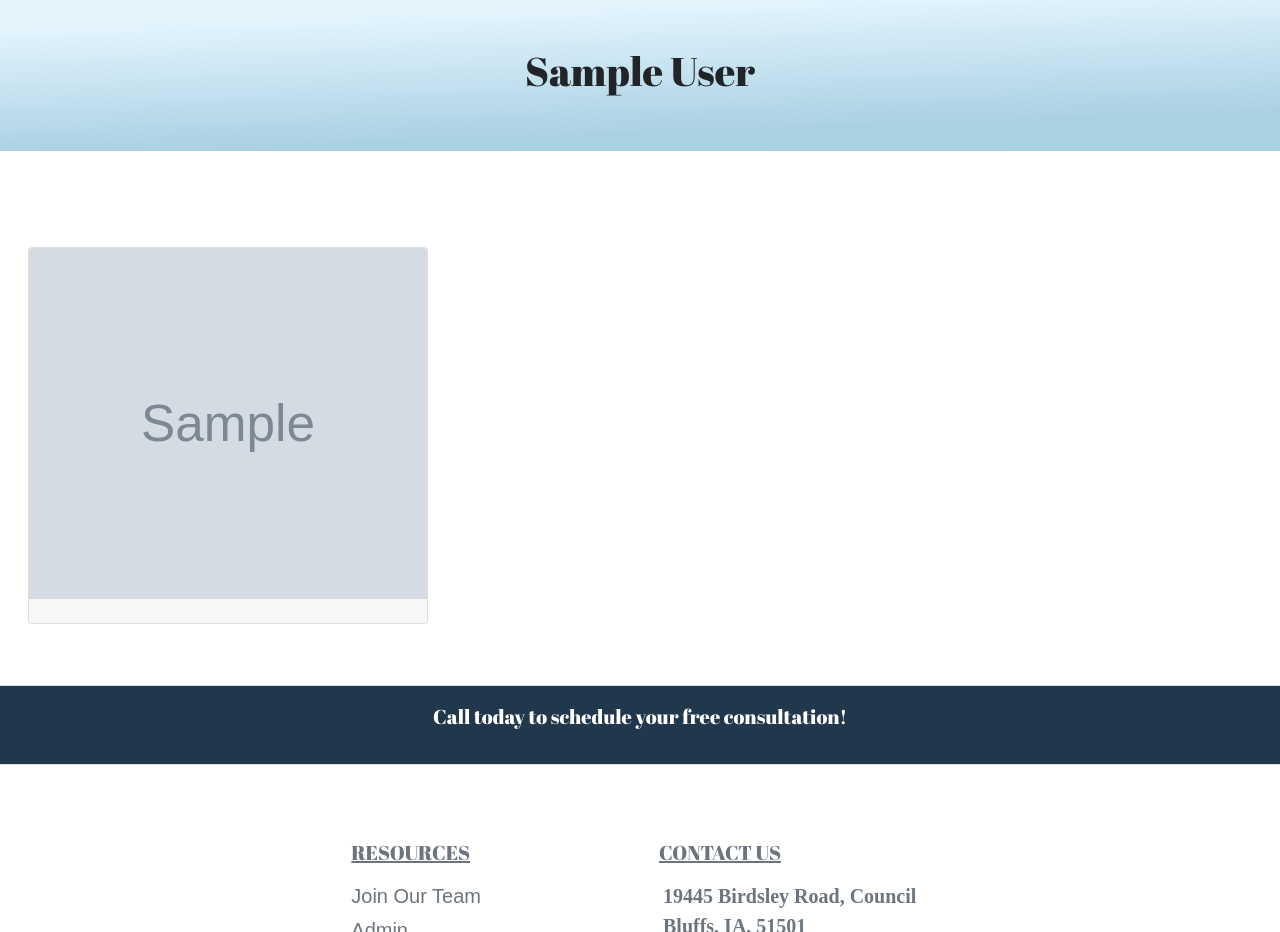
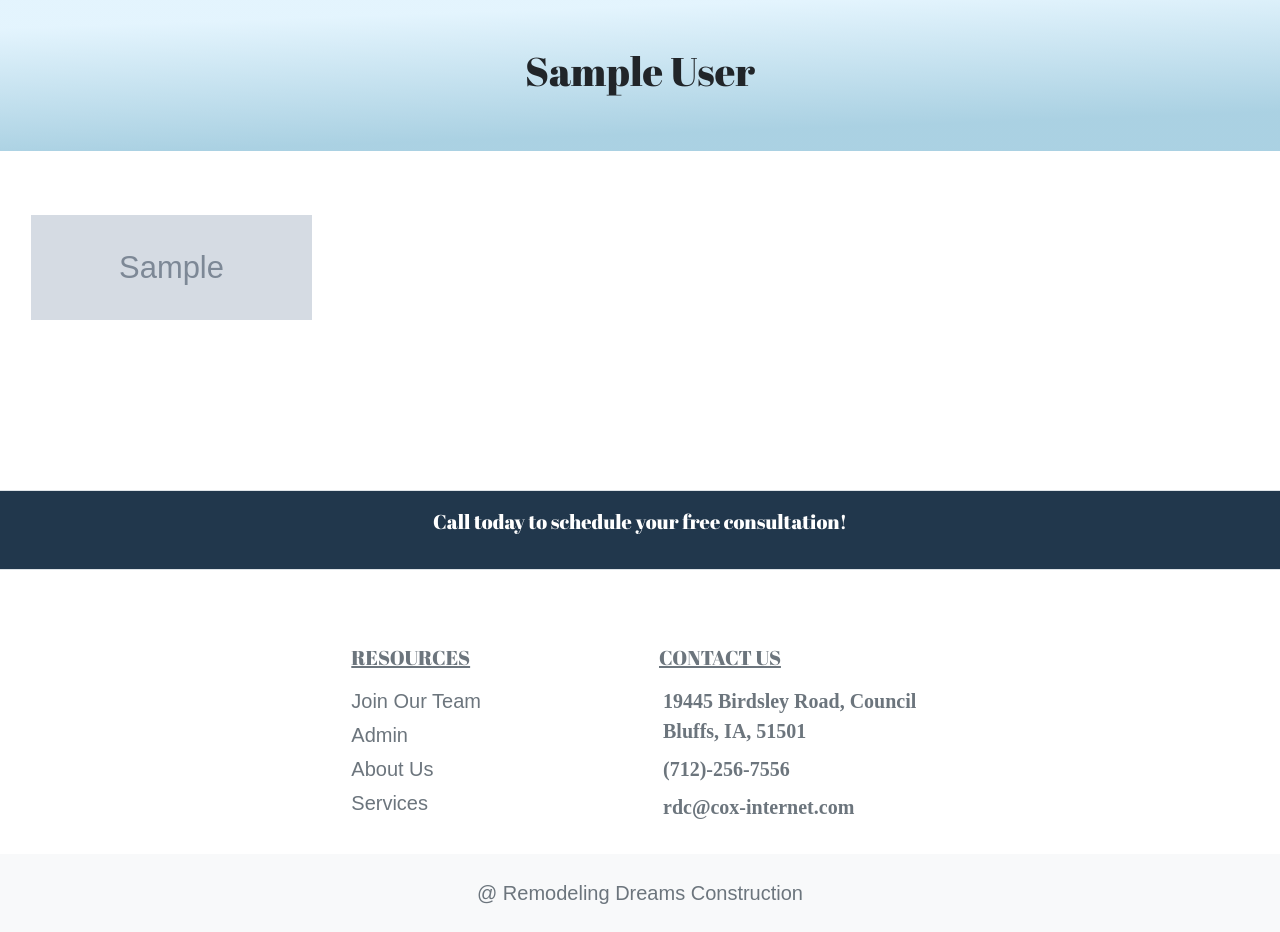
Before and after one commit to cjuanito797/RemodelingDreamsConstruction, a Django app: page /viewGallery/1 in a window 1280 px wide. Shown: the part 177-1109 px from the top of the page. Run offline with Django 4.2, Linux system fonts and the light colour scheme; tables that the repository leaves empty hold one stand-in row (values such as "Sample post"); grey boxes marked "Sample" are stand-in pictures.

Commit message:
Update view_gallery.html

```diff
--- a/Home/templates/view_gallery.html
+++ b/Home/templates/view_gallery.html
@@ -22,18 +22,10 @@
 
         {% for image in images %}
 
-        <a href="#">
-            <div class="card mt-5" style=" width: 25rem; margin: 1vw;">
+        <div class="col-sm p-3" style="max-width: 25%;">
 
-                <img class=" card-img-top" src="/media/{{image}}" style="width: 100%; height: 350px;">
-
-
-
-                <div class="card-footer">
-
-                </div>
-            </div>
-        </a>
+            <img src="/media/{{image}}" style="width: 100%; height: 50%; vertical-align: middle;">
+        </div>
         {% endfor %}
 
     </div>
```
